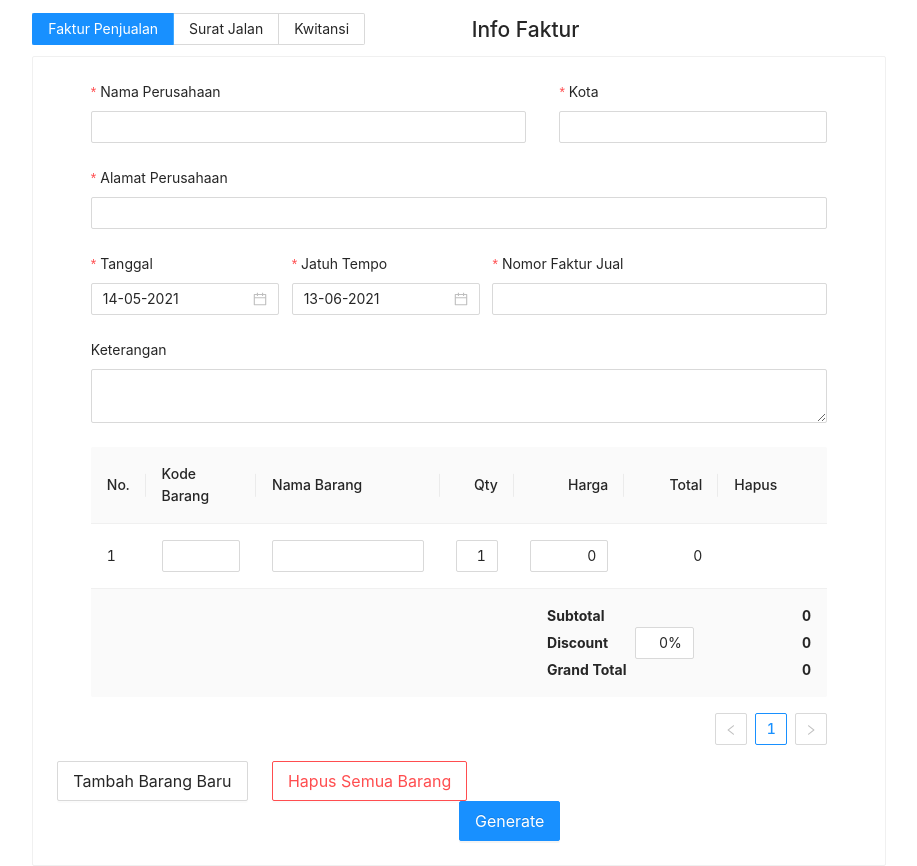
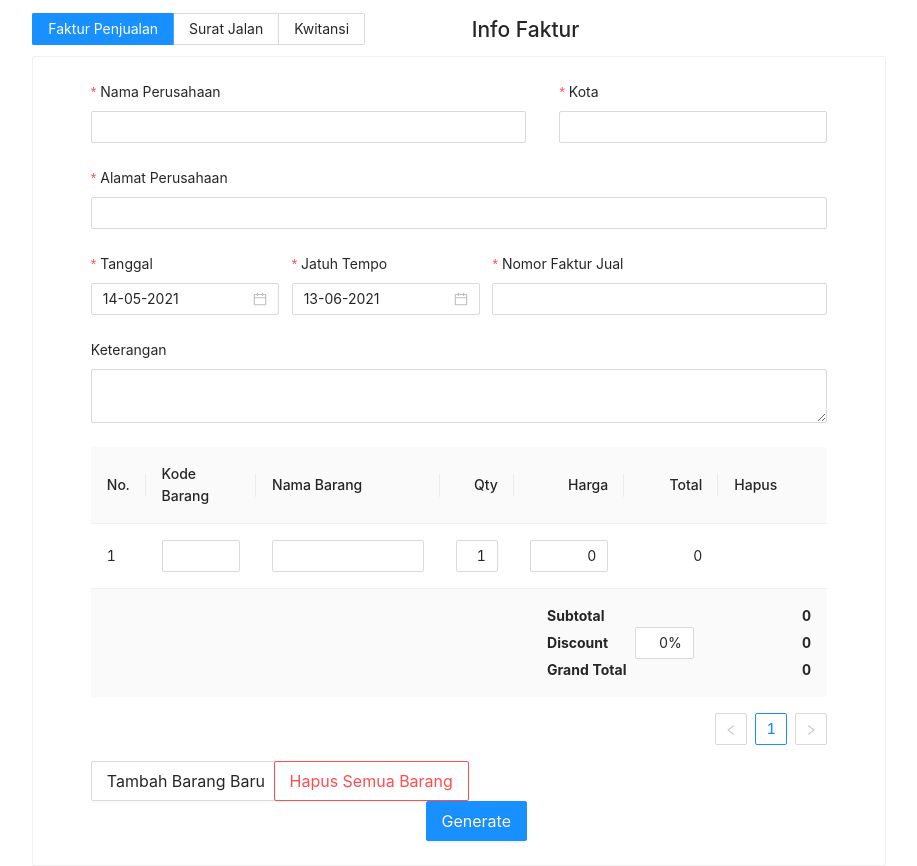
Before and after one commit to vincentandr/Invoice, a React (Create React App) app in the folder invoice-app/: page / in a window 1280 px wide. Shown: the whole page, without its empty margins (181-1098 px from the left). Built offline with nearby package versions, Linux system fonts and the light colour scheme.

Commit message:
changed form buttons offsets

```diff
--- a/invoice-app/src/invoiceForm.js
+++ b/invoice-app/src/invoiceForm.js
@@ -623,8 +623,8 @@ const ItemsTable = (props) => {
           />
         </Col>
       </Row>
-      <Row justify="start">
-        <Col>
+      <Row>
+        <Col offset="1" span="4">
           <Button
             type="default"
             size="large"
@@ -636,7 +636,7 @@ const ItemsTable = (props) => {
           </Button>
         </Col>
         <Col>
-          <Col offset="3">
+          <Col offset="6" span="6">
             <Popconfirm
               title="Yakin ingin hapus semua barang?"
               onConfirm={removeAll}
@@ -649,7 +649,7 @@ const ItemsTable = (props) => {
             </Popconfirm>
           </Col>
         </Col>
-        <Col offset="12">
+        <Col offset="11">
           <Form.Item style={{ marginBottom: 0 }}>
             <Button
               type="primary"
```
